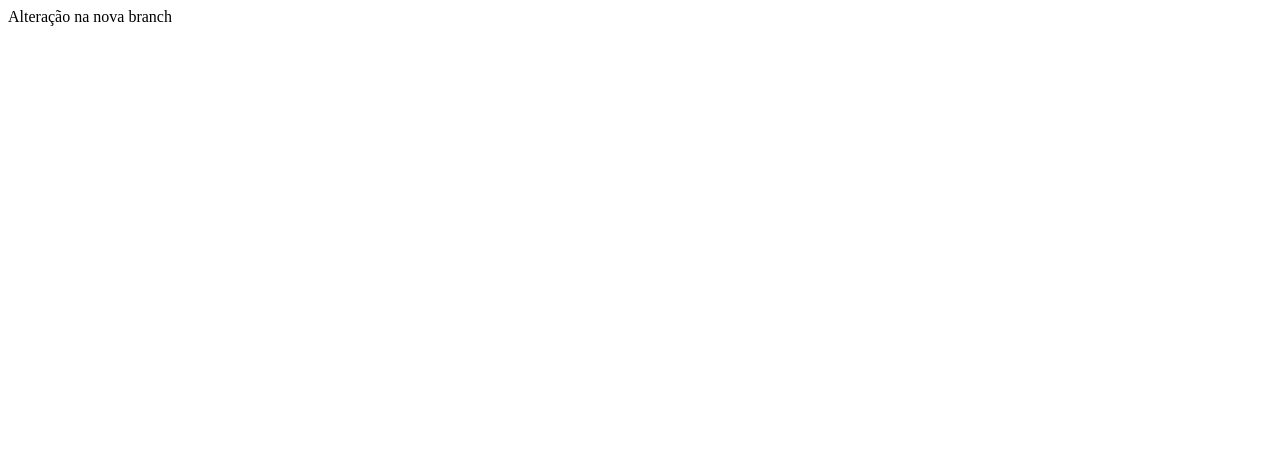
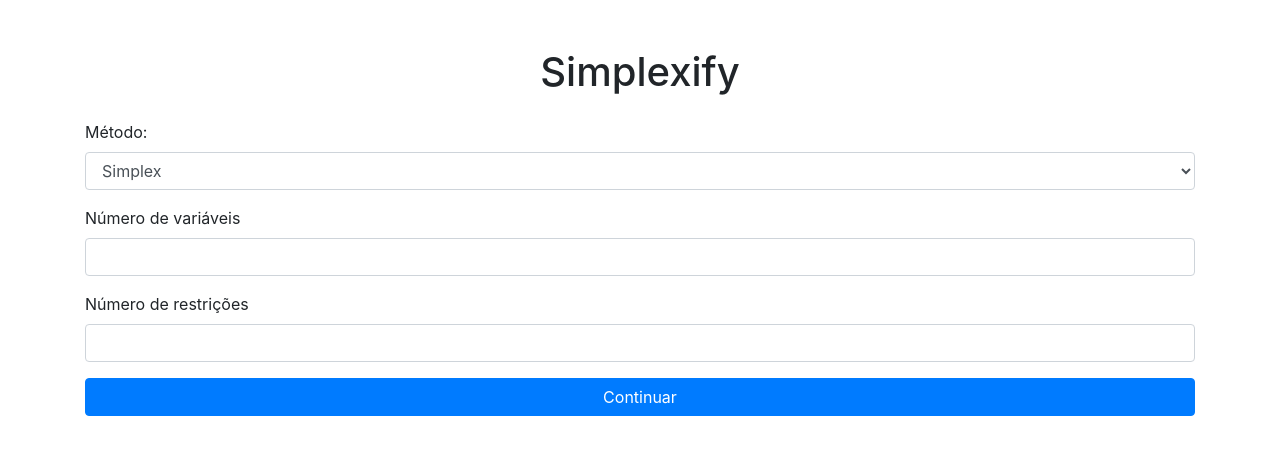
Before and after one commit to yazzmim/Projeto-PO---simplex, a plain HTML site: page index.html in a window 1280 px wide. Drawn offline with nearby package versions, Linux system fonts and the light colour scheme.

Commit message:
Update index.html

```diff
--- a/index.html
+++ b/index.html
@@ -1 +1,40 @@
-Alteração na nova branch
+<!DOCTYPE html>
+<html lang="pt-br">
+
+<head>
+    <meta charset="UTF-8">
+    <meta name="viewport" content="width=device-width, initial-scale=1.0">
+    <title>Simplexify</title>
+    <link rel="stylesheet" href="style.css">
+    <link href="https://stackpath.bootstrapcdn.com/bootstrap/4.5.2/css/bootstrap.min.css" rel="stylesheet">
+</head>
+
+<body>
+    <div class="container mt-5">
+        <h1 class="text-center">Simplexify</h1>
+        <form action="simplex.php" method="post" class="mt-4">
+            <div class="form-group">
+                <label for="metodo">Método:</label>
+                <select id="metodo" name="metodo" class="form-control">
+                    <option value="simplex">Simplex</option>
+                    <option value="dual">Dual</option>
+                </select>
+            </div>
+            <div class="form-group">
+                <label for="variaveis">Número de variáveis</label>
+                <input type="number" id="variaveis" name="variaveis" class="form-control" min="1" required>
+            </div>
+            <div class="form-group">
+                <label for="restricoes">Número de restrições</label>
+                <input type="number" id="restricoes" name="restricoes" class="form-control" min="1" required>
+            </div>
+            <button type="submit" class="btn btn-primary btn-block">Continuar</button>
+        </form>
+    </div>
+    <script src="js/app.js"></script>
+    <script src="https://code.jquery.com/jquery-3.5.1.slim.min.js"></script>
+    <script src="https://cdn.jsdelivr.net/npm/@popperjs/core@2.9.3/dist/umd/popper.min.js"></script>
+    <script src="https://stackpath.bootstrapcdn.com/bootstrap/4.5.2/js/bootstrap.min.js"></script>
+</body>
+
+</html>
```
